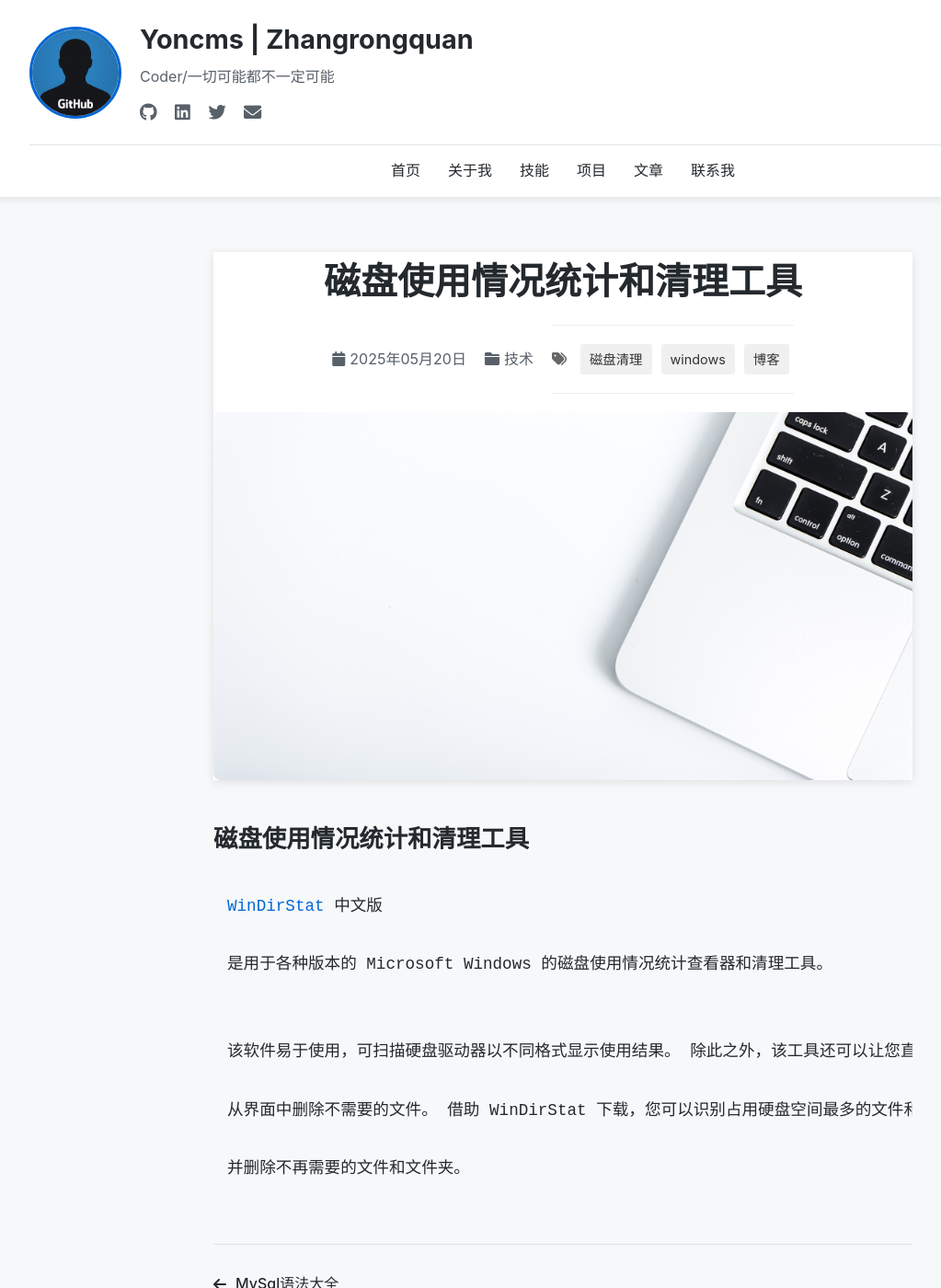
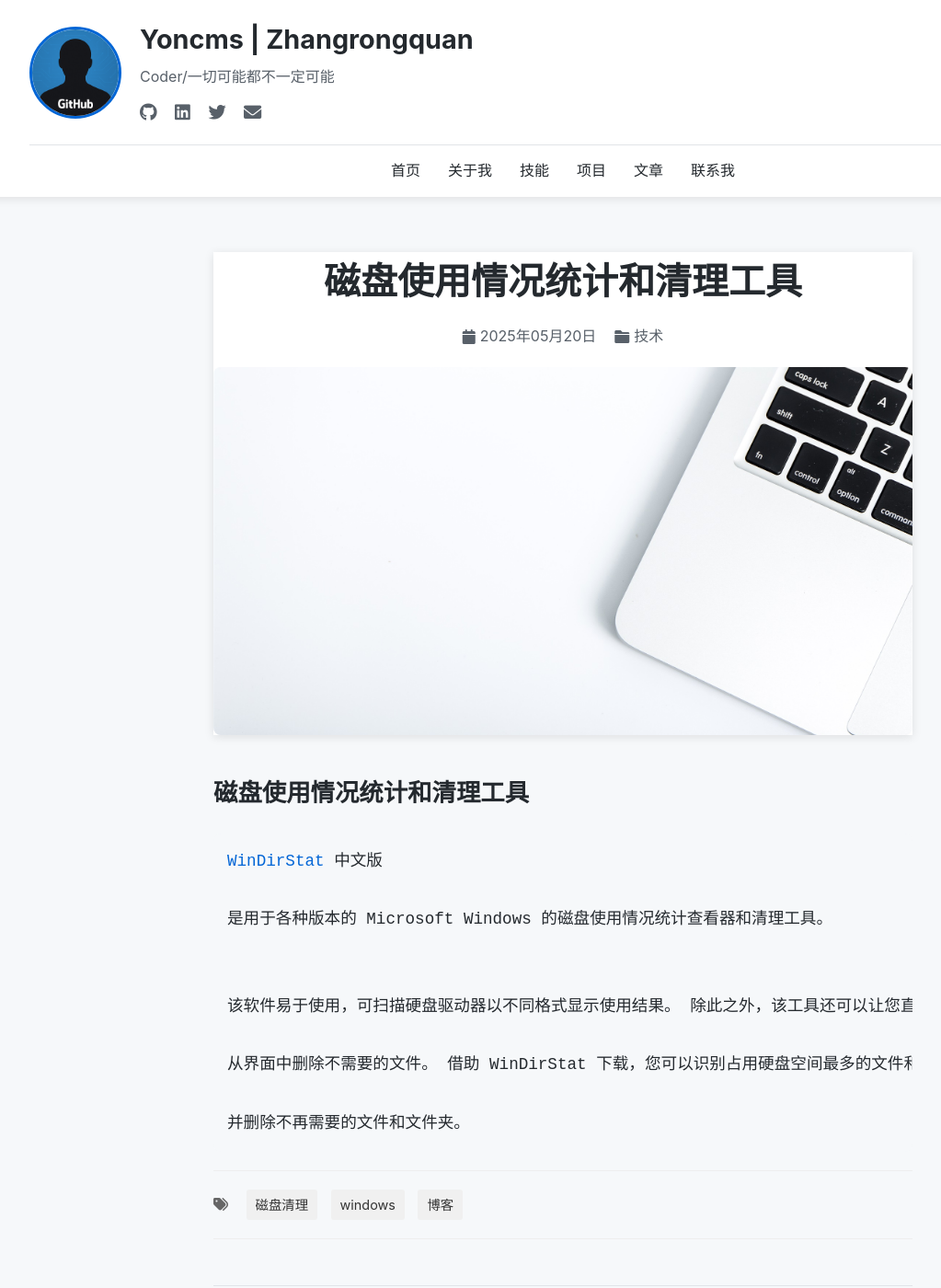
Before and after one commit to Yoncms/yoncms.github.io, a Jekyll site: the page built from _posts/2025-05-20-Soft-windirstat.md, in a window 1280 px wide and 1400 px high. Shown: the whole window at 92% size, without its empty margins (28-1051 px from the left). Built offline with Jekyll 4.4.1, drawn with Linux system fonts in a browser that asks for light colours; comment, search, counter and statistics services are not loaded.

Commit message:
Update post.html

```diff
--- a/_layouts/post.html
+++ b/_layouts/post.html
@@ -11,14 +11,6 @@ layout: default
         {% if page.categories %}
         <span><i class="fas fa-folder"></i> {{ page.categories | first }}</span>
         {% endif %}
-        {% if page.tags %}
-        <span class="post-tags">
-          <i class="fas fa-tags"></i>
-          {% for tag in page.tags %}
-          <a href="{{ site.baseurl }}/tags.html#{{ tag | slugify }}" class="tag-link">{{ tag }}</a>
-          {% endfor %}
-        </span>
-        {% endif %}
       </div>
 
       {% if page.featured_image %}
@@ -31,6 +23,15 @@ layout: default
     <div class="post-content">
       {{ content }}
     </div>
+
+    {% if page.tags %}
+    <div class="post-tags">
+      <i class="fas fa-tags"></i>
+      {% for tag in page.tags %}
+      <a href="{{ site.baseurl }}/tags.html#{{ tag | slugify }}" class="tag-link">{{ tag }}</a>
+      {% endfor %}
+    </div>
+    {% endif %}
 
     <div class="post-navigation">
       {% if page.previous.url %}
```
